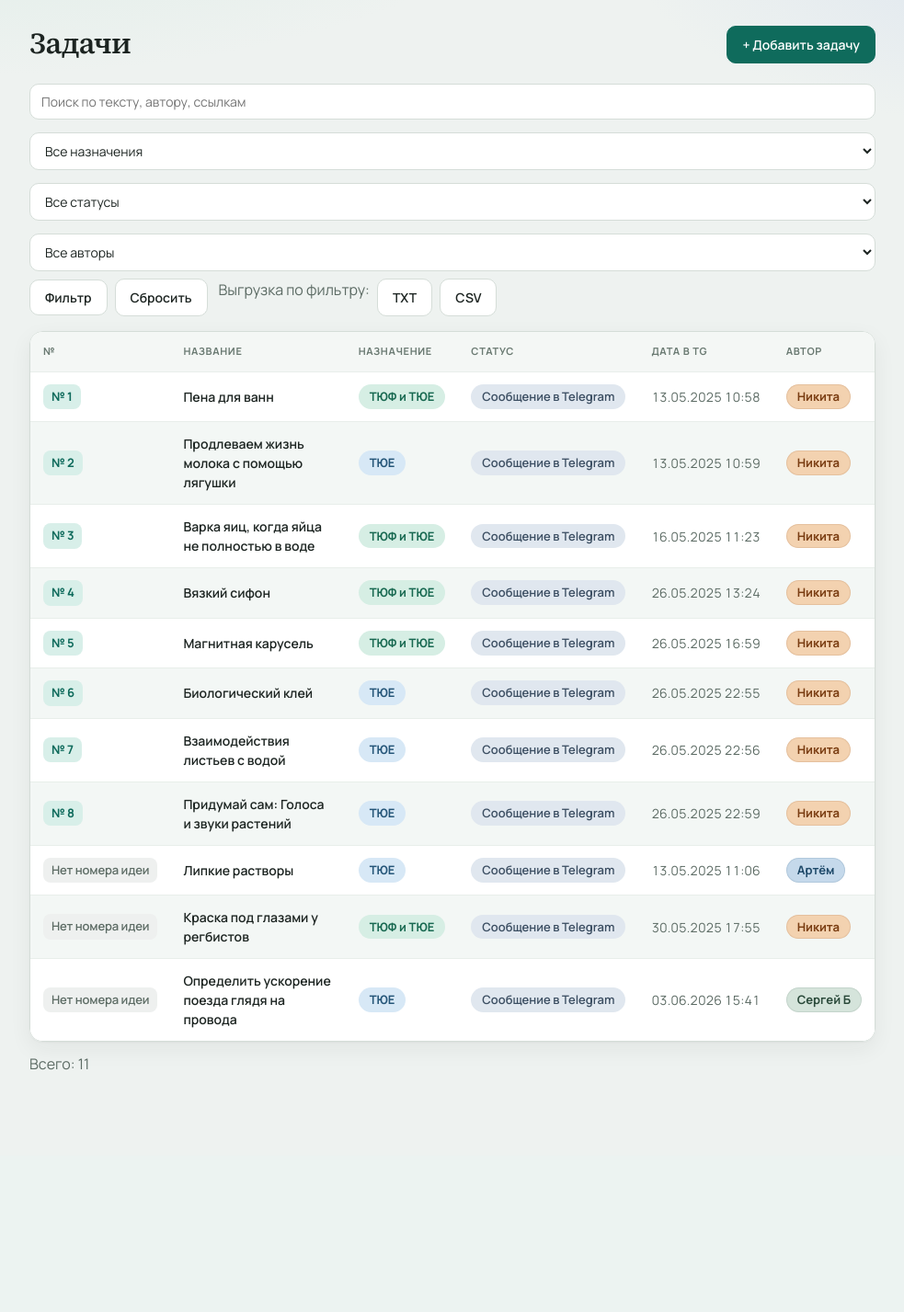
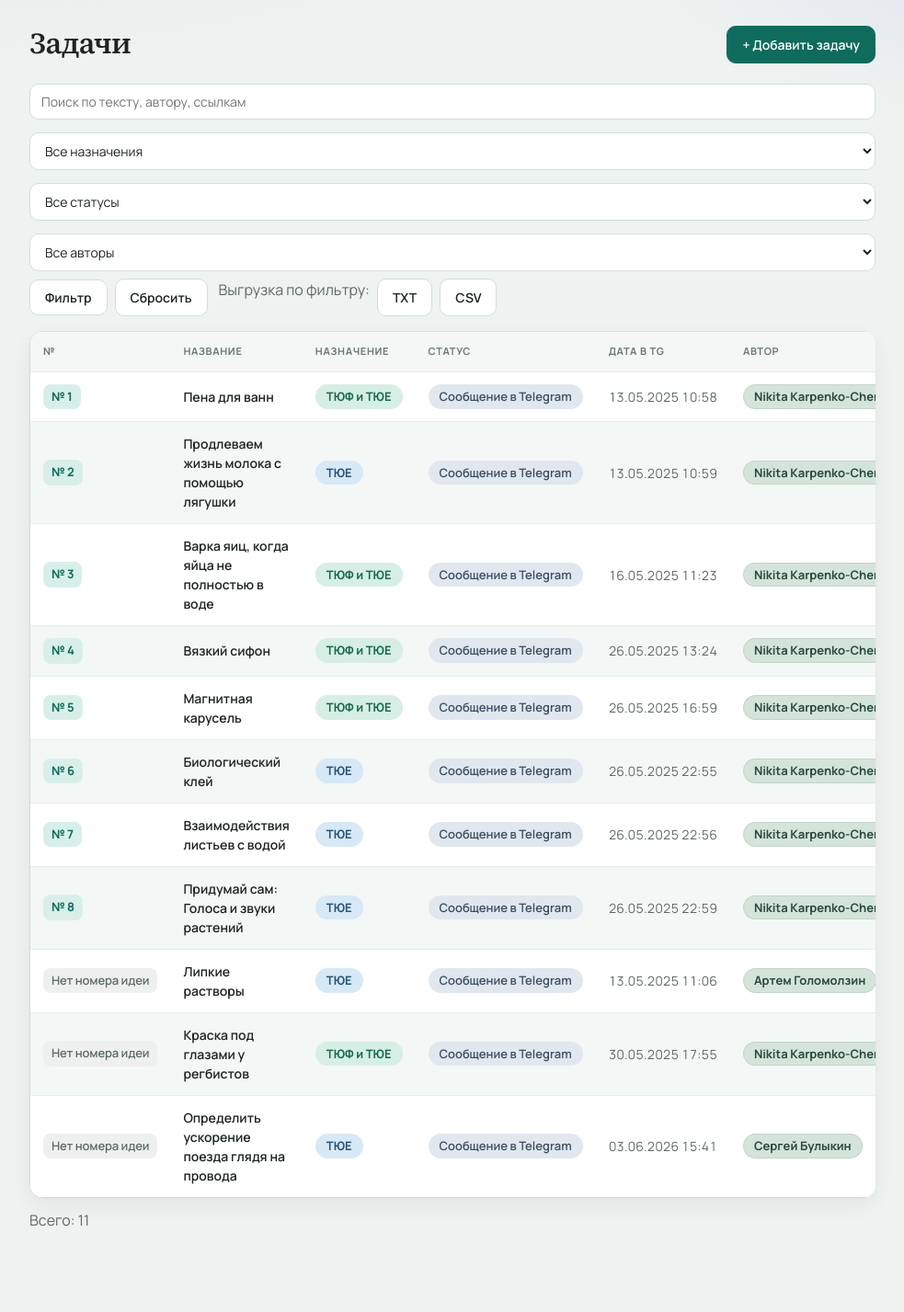
Before and after one commit to karpenko-chernikov/tyuf-tyue-zadachi, a FastAPI app: page / in a window 1280 px wide. Shown: the part 62-1489 px from the top of the page at 92% size, without its empty margins (148-1131 px from the left). Before the commit the page ends 1226 px from the top, so only its background shows below. Run offline with FastAPI, Linux system fonts and the light colour scheme; a user stored in the database is signed in.

Commit message:
Clarify import UX and rename authors to Telegram-style names.
Skip unchecks save; map short names to full authors and migrate existing rows.

Co-authored-by: Cursor <cursoragent@cursor.com>

```diff
--- a/app/enums.py
+++ b/app/enums.py
@@ -110,7 +110,43 @@ BOARD_STATUSES = {
     ],
 }
 
-AUTHORS = ["Никита", "Артём", "Илья"]
-DEFAULT_COMMENT_AUTHOR = "Илья"
-DEFAULT_TASK_AUTHOR = "Никита"
+AUTHORS = [
+    "Nikita Karpenko-Chernikov",
+    "Артем Голомолзин",
+    "Ilya",
+    "Сергей Булыкин",
+]
+DEFAULT_COMMENT_AUTHOR = "Ilya"
+DEFAULT_TASK_AUTHOR = "Nikita Karpenko-Chernikov"
 DEFAULT_NAZNACHENIE = Naznachenie.BOTH.value
+
+# Короткие имена и варианты из Telegram → каноническое имя в базе
+AUTHOR_ALIASES = {
+    "никита": "Nikita Karpenko-Chernikov",
+    "nikita": "Nikita Karpenko-Chernikov",
+    "nikita karpenko-chernikov": "Nikita Karpenko-Chernikov",
+    "артём": "Артем Голомолзин",
+    "артем": "Артем Голомолзин",
+    "артем голомолзин": "Артем Голомолзин",
+    "артём голомолзин": "Артем Голомолзин",
+    "илья": "Ilya",
+    "ilya": "Ilya",
+    "сергей б": "Сергей Булыкин",
+    "сергей булыкин": "Сергей Булыкин",
+    "sergey bulykin": "Сергей Булыкин",
+}
+
+
+def normalize_author(name: str | None, *, default: str | None = None) -> str:
+    raw = (name or "").strip()
+    if not raw:
+        return default or DEFAULT_TASK_AUTHOR
+    key = raw.lower().replace("ё", "е")
+    if key in AUTHOR_ALIASES:
+        return AUTHOR_ALIASES[key]
+    # префикс «Nikita Karpenko…»
+    for alias, canonical in AUTHOR_ALIASES.items():
+        if key.startswith(alias) or alias.startswith(key):
+            if len(key) >= 4:
+                return canonical
+    return raw
--- a/app/main.py
+++ b/app/main.py
@@ -95,6 +95,46 @@ def _migrate_archived_status():
 _migrate_archived_status()
 
 
+def _migrate_author_names():
+    """Короткие имена авторов → канонические (как в Telegram)."""
+    from app.enums import AUTHOR_ALIASES
+    from app.models import Comment, Task
+
+    db = SessionLocal()
+    try:
+        mapping = {}
+        for alias, canonical in AUTHOR_ALIASES.items():
+            # только точные короткие ключи без пробелов или известные старые
+            mapping[alias] = canonical
+        # явные старые значения в БД
+        explicit = {
+            "Никита": "Nikita Karpenko-Chernikov",
+            "Артём": "Артем Голомолзин",
+            "Артем": "Артем Голомолзин",
+            "Илья": "Ilya",
+            "Сергей Б": "Сергей Булыкин",
+        }
+        changed = 0
+        for old, new in explicit.items():
+            changed += (
+                db.query(Task)
+                .filter(Task.author == old)
+                .update({Task.author: new}, synchronize_session=False)
+            )
+            changed += (
+                db.query(Comment)
+                .filter(Comment.author == old)
+                .update({Comment.author: new}, synchronize_session=False)
+            )
+        if changed:
+            db.commit()
+    finally:
+        db.close()
+
+
+_migrate_author_names()
+
+
 def _seed_users():
     db = SessionLocal()
     try:
--- a/app/routes.py
+++ b/app/routes.py
@@ -27,6 +27,7 @@ from app.enums import (
     STATUS_SHORT_LABELS,
     Status,
     TURNIR_LABELS,
+    normalize_author,
 )
 from app.export import export_tasks_csv, export_tasks_txt
 from app.files import format_size, is_image_attachment, save_local_files, save_uploads
@@ -1467,7 +1468,10 @@ async def import_commit(request: Request, db: Session = Depends(get_db)):
         if kind != "idea":
             continue
         draft_key = (form.get(f"draft_key_{i}") or "").strip() or f"draft_{i}"
-        author = (form.get(f"author_{i}") or "").strip() or DEFAULT_TASK_AUTHOR
+        author = normalize_author(
+            (form.get(f"author_{i}") or "").strip(),
+            default=DEFAULT_TASK_AUTHOR,
+        )
         tg_raw = (form.get(f"telegram_datetime_{i}") or "").strip()
         title = (form.get(f"title_{i}") or "").strip() or None
         condition = (form.get(f"condition_{i}") or "").strip()
@@ -1538,7 +1542,10 @@ async def import_commit(request: Request, db: Session = Depends(get_db)):
         if not save or kind not in ("comment", "media"):
             continue
         text = (form.get(f"text_{i}") or "").strip()
-        author = (form.get(f"author_{i}") or "").strip() or DEFAULT_COMMENT_AUTHOR
+        author = normalize_author(
+            (form.get(f"author_{i}") or "").strip(),
+            default=DEFAULT_COMMENT_AUTHOR,
+        )
         link_to = (form.get(f"link_to_{i}") or "").strip()
         media_paths = _media_paths_from_form(form, i)
         task_id = _resolve_link_to_task_id(link_to, draft_to_task, db)
--- a/app/static/style.css
+++ b/app/static/style.css
@@ -1039,3 +1039,13 @@ textarea { resize: vertical; }
   font-size: 12px;
   color: var(--muted);
 }
+.import-help {
+  margin: 0 0 14px;
+  padding: 12px 14px;
+  background: #f4f8f6;
+  border-radius: 10px;
+  border: 1px solid var(--line);
+  font-size: 14px;
+}
+.import-help ul { margin: 6px 0 0; padding-left: 18px; }
+.import-help li { margin-bottom: 4px; }
--- a/app/templates/base.html
+++ b/app/templates/base.html
@@ -7,7 +7,7 @@
   <link rel="preconnect" href="https://fonts.googleapis.com">
   <link rel="preconnect" href="https://fonts.gstatic.com" crossorigin>
   <link href="https://fonts.googleapis.com/css2?family=Manrope:wght@400;500;600;700&family=Source+Serif+4:opsz,wght@8..60,500;8..60,600&display=swap" rel="stylesheet">
-  <link rel="stylesheet" href="/static/style.css?v=14">
+  <link rel="stylesheet" href="/static/style.css?v=15">
 </head>
 <body>
   {% if user %}
--- a/app/tg_import.py
+++ b/app/tg_import.py
@@ -9,7 +9,7 @@ from datetime import datetime
 from pathlib import Path
 from typing import Any
 
-from app.enums import DEFAULT_COMMENT_AUTHOR, DEFAULT_NAZNACHENIE, DEFAULT_TASK_AUTHOR
+from app.enums import DEFAULT_COMMENT_AUTHOR, DEFAULT_NAZNACHENIE, DEFAULT_TASK_AUTHOR, normalize_author
 from app.utils import IDEA_RE, parse_paste
 
 # Упоминание идеи в комментарии без заголовка новой идеи
@@ -350,7 +350,7 @@ def classify_messages(
 
     for i, item in enumerate(provisional):
         text = item["text"]
-        author = item["author"] or DEFAULT_TASK_AUTHOR
+        author = normalize_author(item["author"], default=DEFAULT_TASK_AUTHOR)
         dt_local = item["dt_local"]
         media_paths = item["media_paths"]
         notes: list[str] = []
@@ -412,6 +412,7 @@ def classify_messages(
         confidence = "low"
         kind = "skip"
         save = False
+        author = normalize_author(item["author"], default=DEFAULT_COMMENT_AUTHOR)
 
         if media_only and not is_forward and not reply_to_idea and not mentions:
             # фото/видео без текста → к предыдущей идее как вложение задачи
```
Also changed, not shown: app/templates/import.html (+21 -6 lines).
